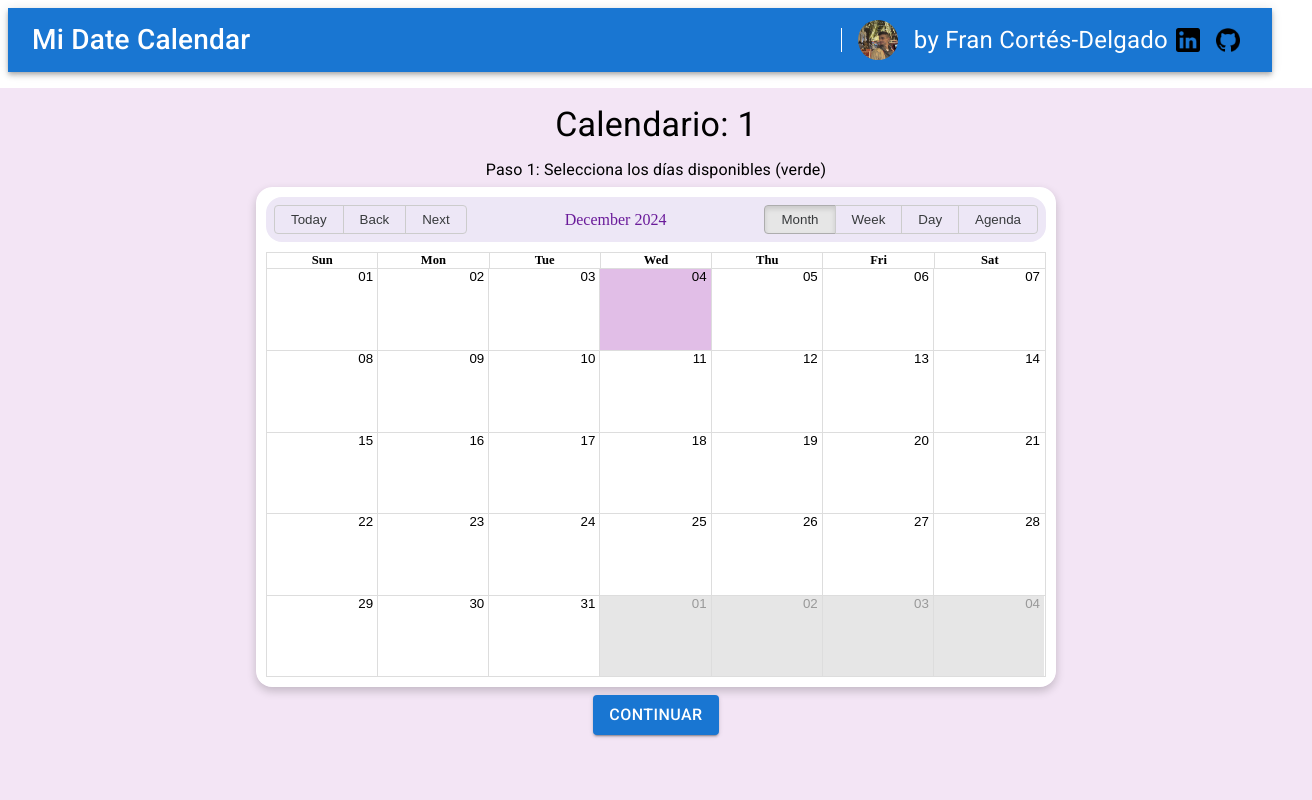
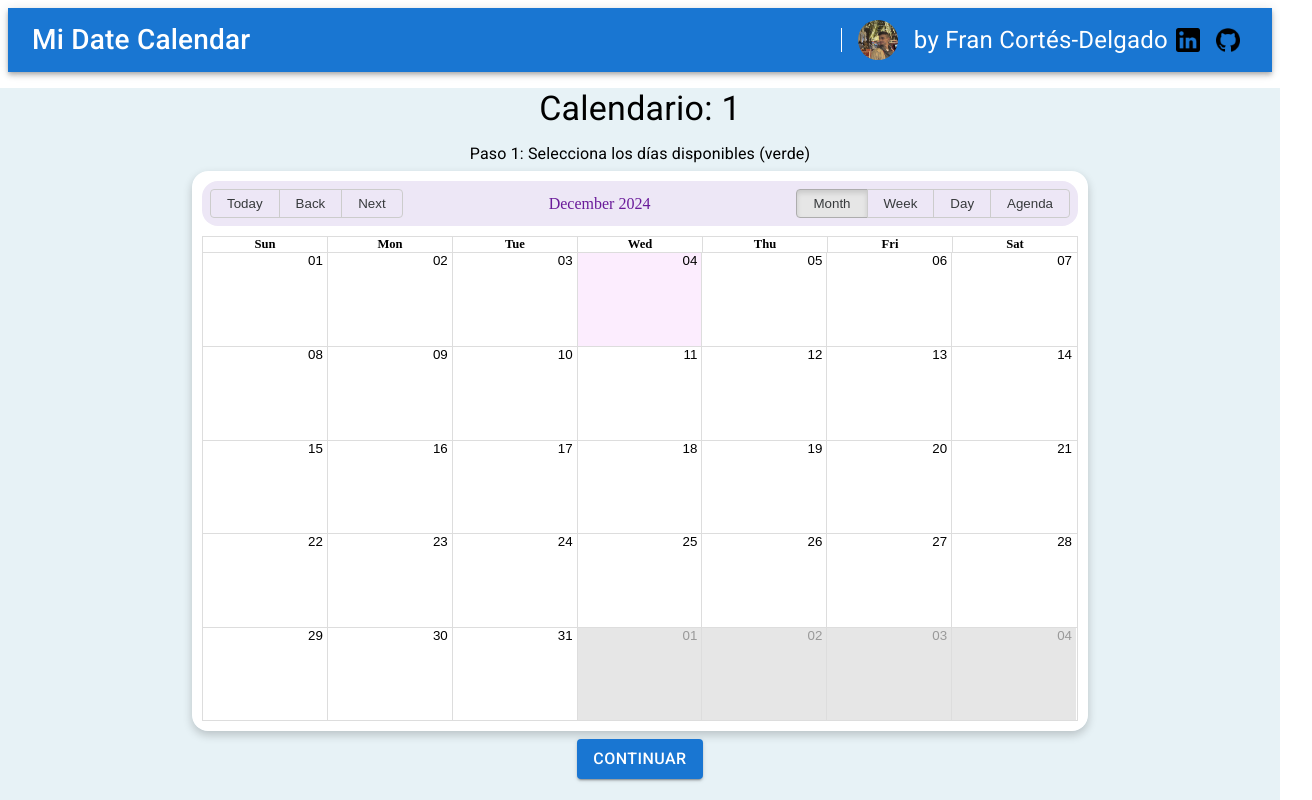
Before and after one commit to francordel/calendario-quedadas, a React (Create React App) app: page /1 in a window 1280 px wide. Shown: the top 800 px of the page, 1312 px wide, since content can reach past the window. Built offline with nearby package versions, Linux system fonts and the light colour scheme.

Commit message:
calendario good looking

```diff
--- a/src/pages/Calendar.css
+++ b/src/pages/Calendar.css
@@ -5,7 +5,7 @@
 }
 
 .rbc-today {
-  background-color: #E1BEE7 !important; /* Malva pastel para el día actual */
+  background-color: #fcedfe !important; /* Malva pastel para el día actual */
 }
 
 .rbc-event {
--- a/src/pages/Calendar.js
+++ b/src/pages/Calendar.js
@@ -36,9 +36,9 @@ function Calendar() {
   };
 
   const events = [
-    ...selectedDays.green.map((day) => ({ start: new Date(day), end: new Date(day), title: "Disponible", color: "#A5D6A7" })), // Verde pastel
-    ...selectedDays.red.map((day) => ({ start: new Date(day), end: new Date(day), title: "No disponible", color: "#EF9A9A" })), // Rojo pastel
-    ...selectedDays.orange.map((day) => ({ start: new Date(day), end: new Date(day), title: "Esfuerzo", color: "#FFE082" })), // Naranja pastel
+    ...selectedDays.green.map((day) => ({ start: new Date(day), end: new Date(day), title: "Sí", color: "#A5D6A7" })), // Verde pastel
+    ...selectedDays.red.map((day) => ({ start: new Date(day), end: new Date(day), title: "No", color: "#EF9A9A" })), // Rojo pastel
+    ...selectedDays.orange.map((day) => ({ start: new Date(day), end: new Date(day), title: "?", color: "#FFE082" })), // Naranja pastel
   ];
 
   const eventStyleGetter = (event) => {
@@ -61,8 +61,8 @@ function Calendar() {
     alignItems: "center",
     width: "100vw", // Ocupar todo el ancho visible
     height: "100vh", // Ocupar toda la altura visible
-    padding: 2,
-    backgroundColor: "#F3E5F5", // Malva pastel para cubrir todo
+    padding: 0,
+    backgroundColor: "#e7f2f6", // Malva pastel para cubrir todo
   }}
 >
   <Typography variant="h4" gutterBottom>
@@ -73,8 +73,10 @@ function Calendar() {
   </Typography>
   <Box
     sx={{
-      width: { xs: "100%", sm: "90%", md: "70%" }, // Ancho dinámico según el tamaño de la pantalla
-      maxWidth: "800px",
+      height:{xs: "55%", sm: "70%", md: "70%" },
+      width: { xs: "94%", sm: "90%", md: "70%" }, // Ancho dinámico según el tamaño de la pantalla
+      maxWidth: "900px",
+      maxHeight: "900px",
       borderRadius: "16px", // Bordes redondeados
       overflow: "hidden",
       boxShadow: "0px 4px 10px rgba(0, 0, 0, 0.2)", // Sombra
@@ -88,7 +90,7 @@ function Calendar() {
       selectable
       onSelectSlot={handleSelectSlot}
       style={{
-        height: "500px", // Altura por defecto
+        height: "100%", // Altura por defecto
         width: "100%", // Ajusta al contenedor padre
         fontSize: "14px", // Tamaño de texto más pequeño para pantallas pequeñas
       }}
```
